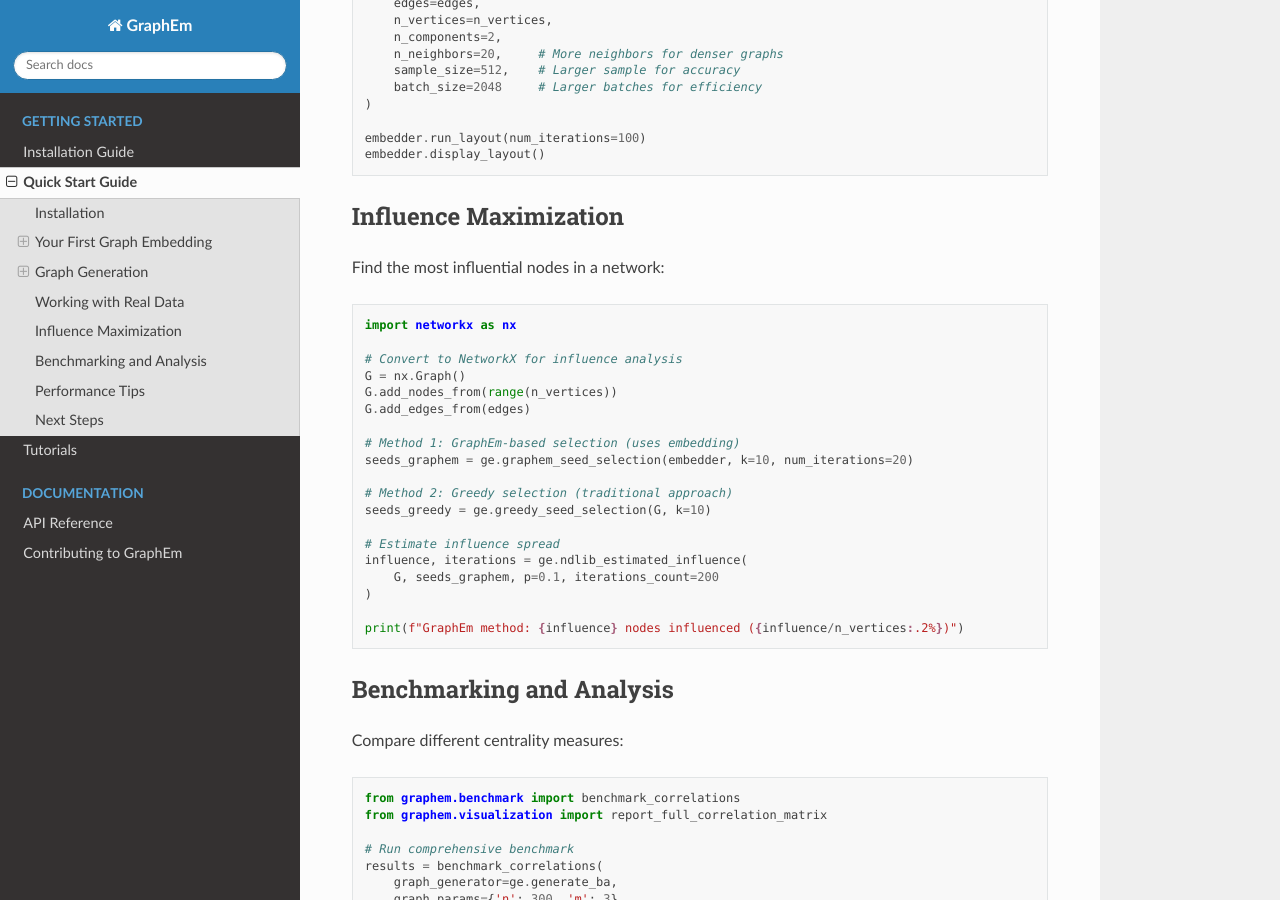
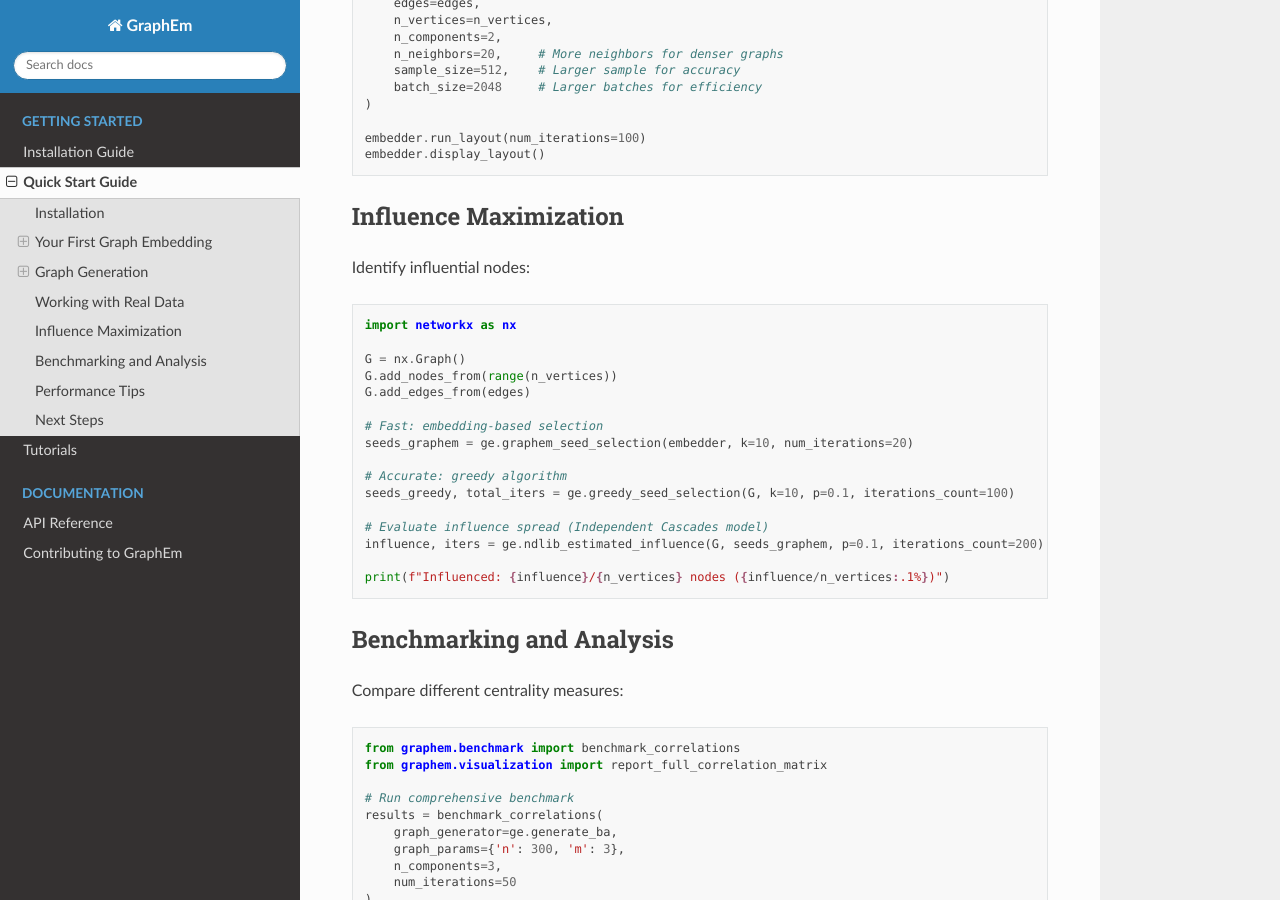
Before and after one commit to sashakolpakov/graphem, a Sphinx documentation site: the page built from docs/quickstart.rst, in a window 1280 px wide and 900 px high, scrolled down 2247 px. Built offline with Sphinx 7.4.7 and the Read the Docs theme 3.1.0, drawn with Linux system fonts in a browser that asks for light colours.

Commit message:
fix influence spread bug in greedy search

```diff
--- a/docs/quickstart.rst
+++ b/docs/quickstart.rst
@@ -129,29 +129,26 @@ Load and analyze real-world networks:
 Influence Maximization
 -----------------------
 
-Find the most influential nodes in a network:
+Identify influential nodes:
 
 .. code-block:: python
 
     import networkx as nx
 
-    # Convert to NetworkX for influence analysis
     G = nx.Graph()
     G.add_nodes_from(range(n_vertices))
     G.add_edges_from(edges)
 
-    # Method 1: GraphEm-based selection (uses embedding)
+    # Fast: embedding-based selection
     seeds_graphem = ge.graphem_seed_selection(embedder, k=10, num_iterations=20)
 
-    # Method 2: Greedy selection (traditional approach)
-    seeds_greedy = ge.greedy_seed_selection(G, k=10)
+    # Accurate: greedy algorithm
+    seeds_greedy, total_iters = ge.greedy_seed_selection(G, k=10, p=0.1, iterations_count=100)
 
-    # Estimate influence spread
-    influence, iterations = ge.ndlib_estimated_influence(
-        G, seeds_graphem, p=0.1, iterations_count=200
-    )
+    # Evaluate influence spread (Independent Cascades model)
+    influence, iters = ge.ndlib_estimated_influence(G, seeds_graphem, p=0.1, iterations_count=200)
 
-    print(f"GraphEm method: {influence} nodes influenced ({influence/n_vertices:.2%})")
+    print(f"Influenced: {influence}/{n_vertices} nodes ({influence/n_vertices:.1%})")
 
 Benchmarking and Analysis
 -------------------------
```
Also changed, not shown: CHANGELOG.md (added, +21 -0 lines), docs/api_reference.rst (+6 -6 lines), docs/index.rst (+4 -4 lines), 1 other file.
